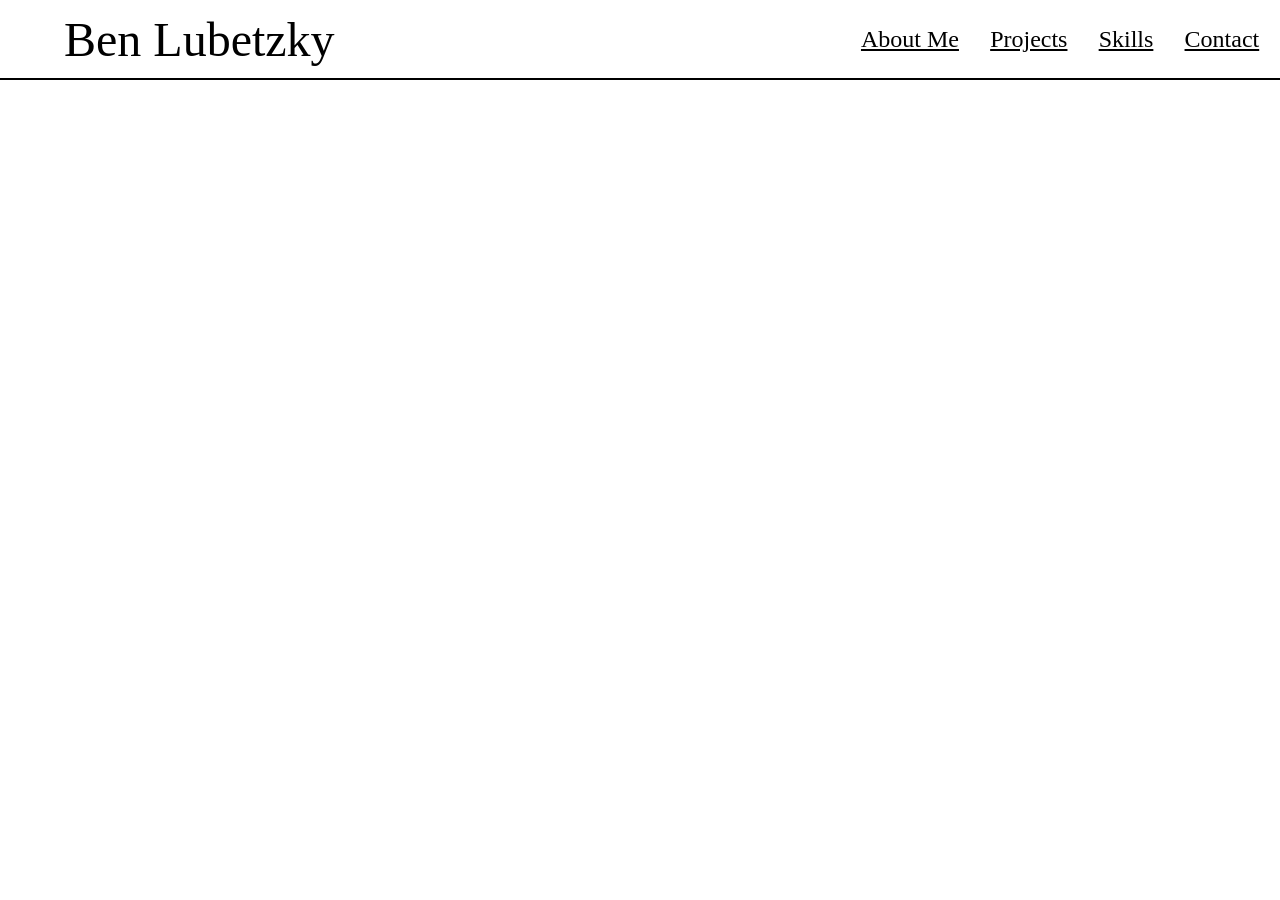
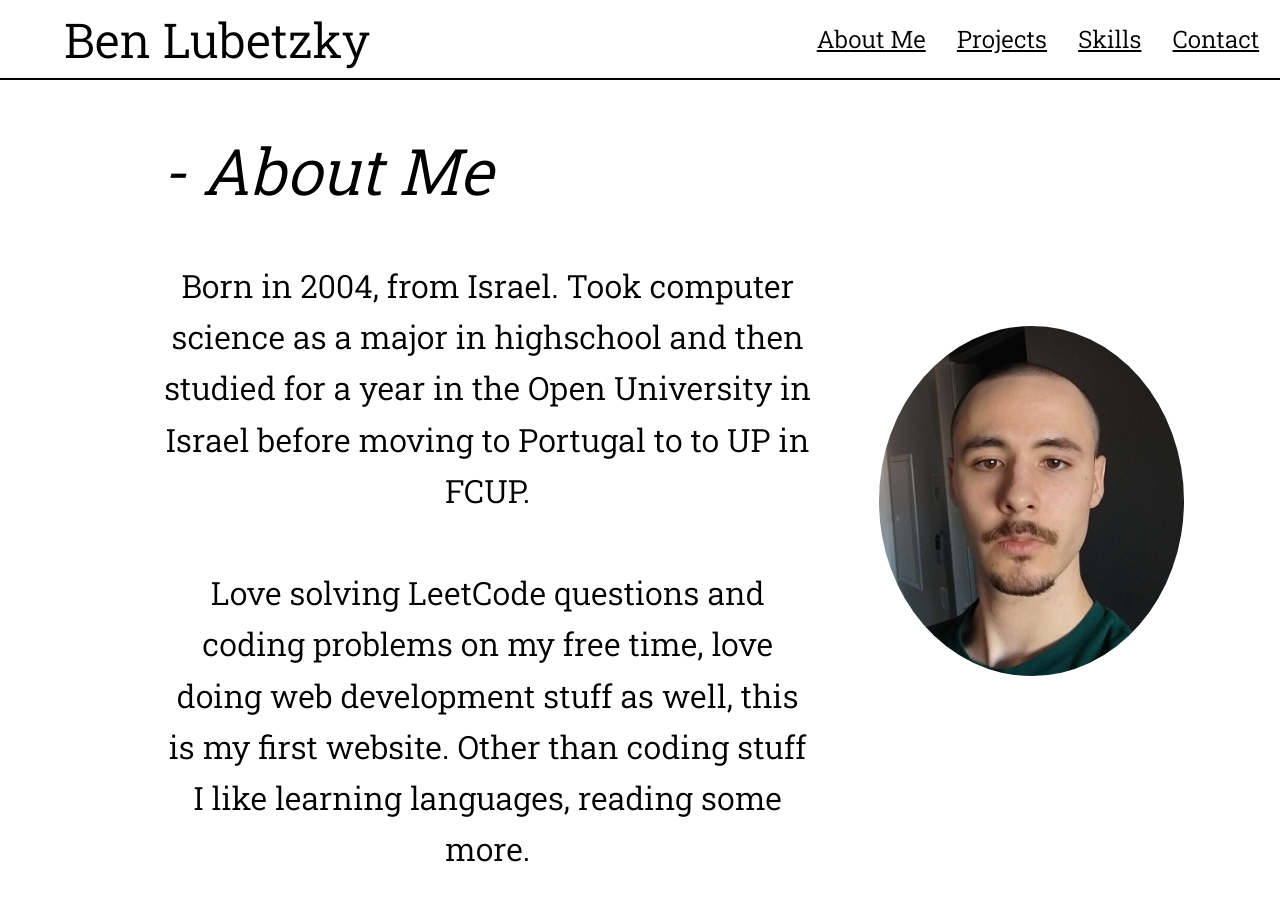
Before and after one commit to BenLubetzky/profile_website, a plain HTML site: page main.html in a window 1280 px wide. Before the commit the page ends 800 px from the top, so only its background shows below. Drawn offline with Linux system fonts and the light colour scheme.

Commit message:
Add AboutMe section

```diff
--- a/main.html
+++ b/main.html
@@ -3,6 +3,9 @@
 <head>
     <title>My Portfolio Website</title>
     <link href="./stylesheet.css" rel="stylesheet"/>
+    <link rel="preconnect" href="https://fonts.googleapis.com">
+    <link rel="preconnect" href="https://fonts.gstatic.com" crossorigin>
+    <link href="https://fonts.googleapis.com/css2?family=Roboto+Slab:wght@363&display=swap" rel="stylesheet">
 </head>
 
 <body>
@@ -17,6 +20,17 @@
         </ul>
     </div>
 
+    <header>
+        <div class="AboutMeText" id="AboutMe">
+            <h2> - About Me</h2>
+            <p> Born in 2004, from Israel. Took computer science as a major in highschool and then studied for a year in the Open University in Israel before moving
+                to Portugal to to UP in FCUP. <br><br>Love solving <span title="Popular website for solving coding problems">LeetCode</span> questions and
+                coding problems on my free time, love doing web development stuff as well, this is my first website. Other than coding stuff I like learning languages,
+                reading some more.
+            </p>
+        </div>
+        <img src="./img1.png.jpg" alt="profile picture">
+    </header>
 
     <script src="./script.js"></script>
 
--- a/stylesheet.css
+++ b/stylesheet.css
@@ -1,6 +1,7 @@
 *{
     margin: 0;
     padding: 0;
+    font-family: 'Roboto Slab', sans-serif;
 }
 
 /* TOP PART*/
@@ -30,7 +31,7 @@
 .breadcrumbs a{
     color:black;
     cursor: pointer;
-    transition: color 2s ease;
+    transition: color 1s ease;
 
 }
 
@@ -42,3 +43,41 @@
     font-size: 3em;
     font-weight: 300;
 }
+
+/* Header */
+header{
+    display:flex;
+    justify-content: space-between;
+    align-items:center;
+    height:auto;
+    width: 95%;
+    margin:3rem auto;
+    padding:0 4rem;
+    box-sizing: border-box;
+}
+.AboutMeText h2{
+    text-align: left;
+    width: 100%;
+    margin-bottom: 3rem;
+    font-size:4rem;
+    font-style: italic;
+    font-weight: 300;
+    box-sizing: border-box;
+
+}
+.AboutMeText p{
+    font-size: 2rem;
+    line-height: 1.6;
+
+}
+.AboutMeText{
+    text-align: center;
+    height: 100%;
+    width:60%;
+    margin: 0 auto;
+}
+Header img{
+    height:auto;
+    border-radius: 50%;
+    width:28%;
+}
```
Also changed, not shown: img1.png.jpg (added).
